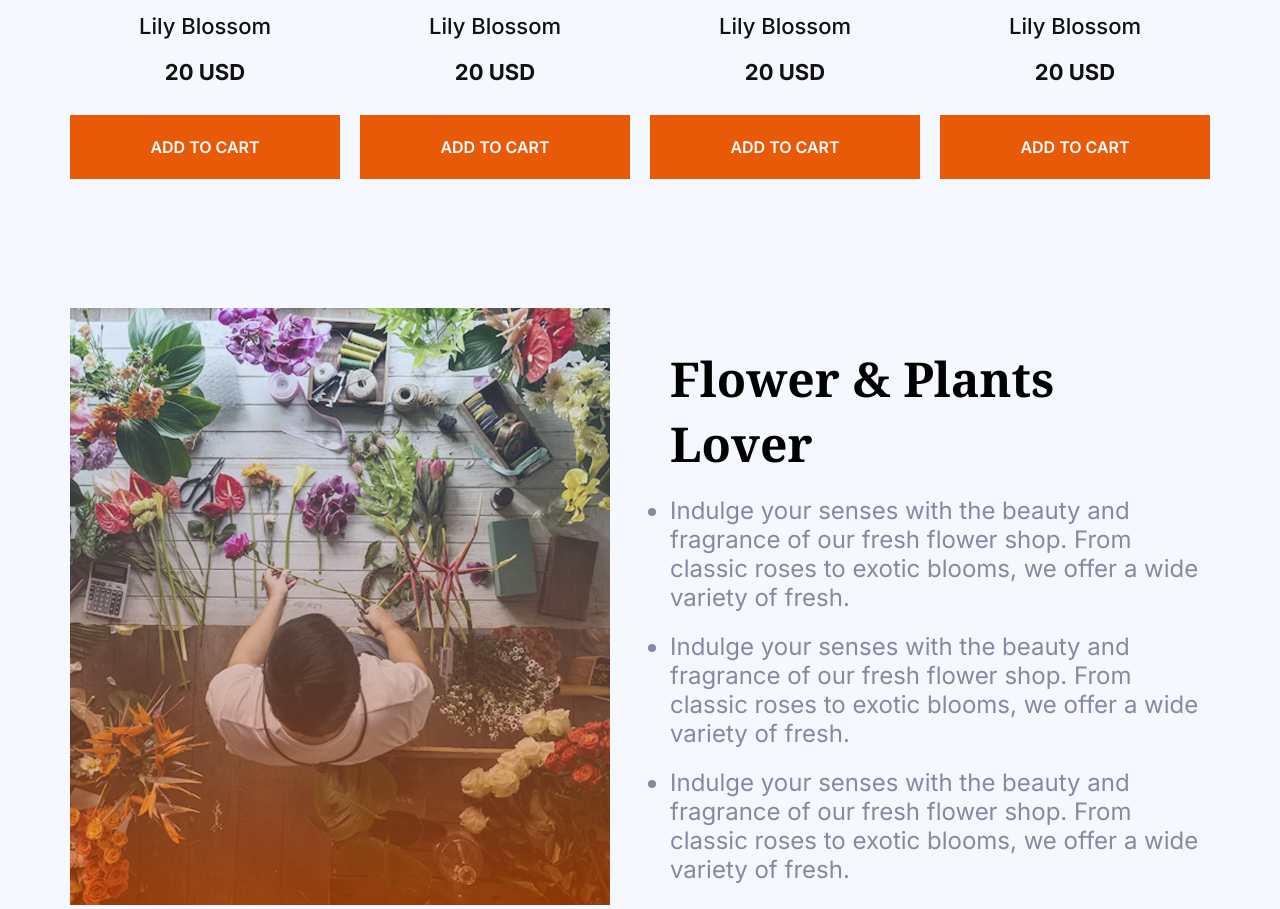
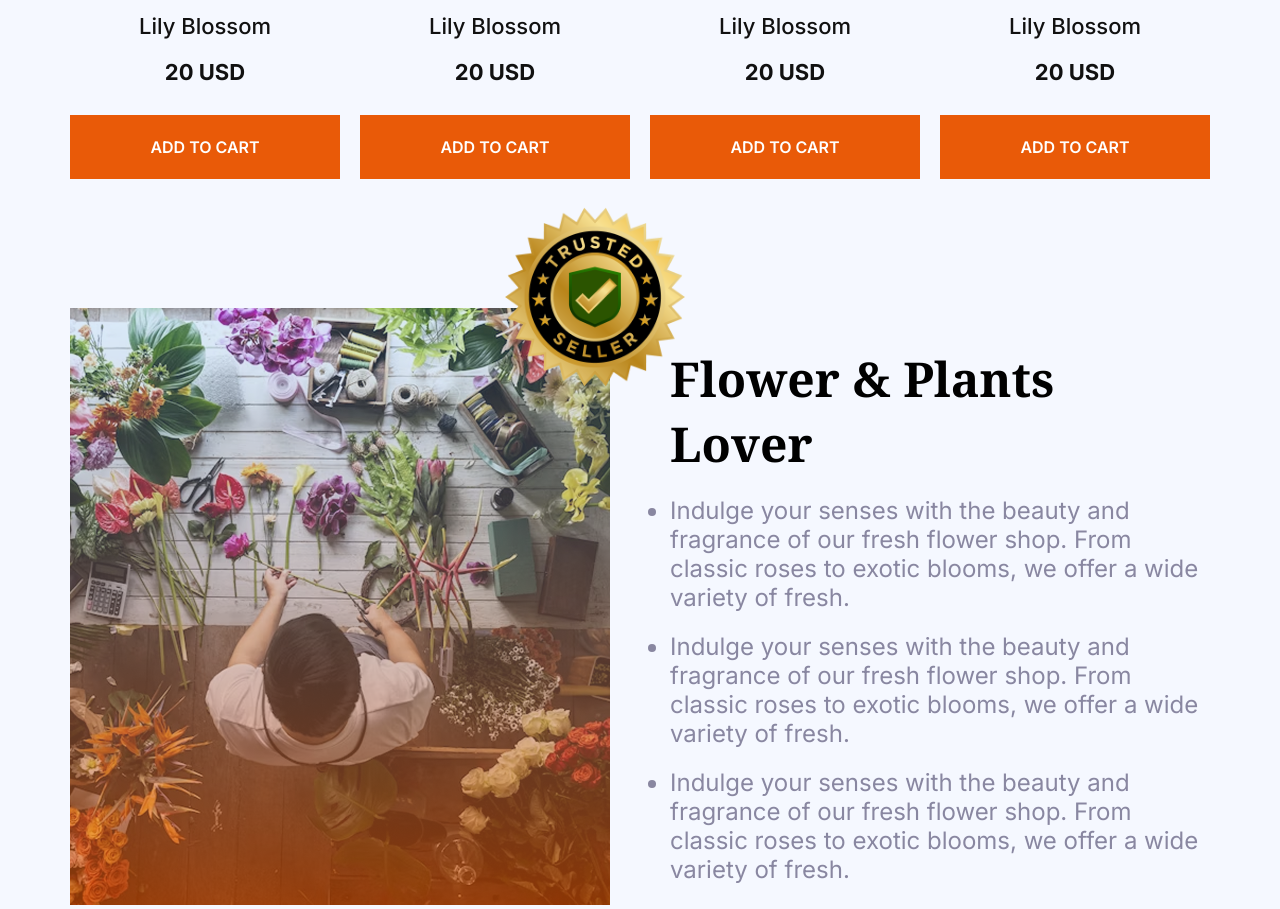
Before and after one commit to almashosain/assinment_02, a plain HTML site: page index.html in a window 1280 px wide. Shown: the part 1758-2667 px from the top of the page. Drawn offline with Linux system fonts and the light colour scheme.

Commit message:
added badge

```diff
--- a/index.html
+++ b/index.html
@@ -161,6 +161,9 @@
   <li>Indulge your senses with the beauty and fragrance of our fresh flower shop. From classic roses to exotic blooms, we offer a wide variety of fresh.</li>
   <li>Indulge your senses with the beauty and fragrance of our fresh flower shop. From classic roses to exotic blooms, we offer a wide variety of fresh.</li>
 </ul>
+<div class="tag">
+<img class="trust" src="./assets/trusted-badge.png" alt="">
+</div>
 
 
 
--- a/style.css
+++ b/style.css
@@ -161,6 +161,7 @@ margin: 20px 94px 30px 94px;
 }
 /* Trusted Section */
 .trusted{
+    position: relative;
 display: flex;
 height: 600px;
 margin-top: 200px;
@@ -187,9 +188,16 @@ margin: 38px 0 38px 0;
     font-size: 1.5rem;
 
 }
-
-
-
+.trust{
+    height: 250px;
+    width: 250px;
+    background-color: transparent;
+    color: #000000;
+    position: absolute;
+    right: 43%;
+    bottom: 81%;
+    transform: translate(-0% -100%);
+}
 
 
 
```
